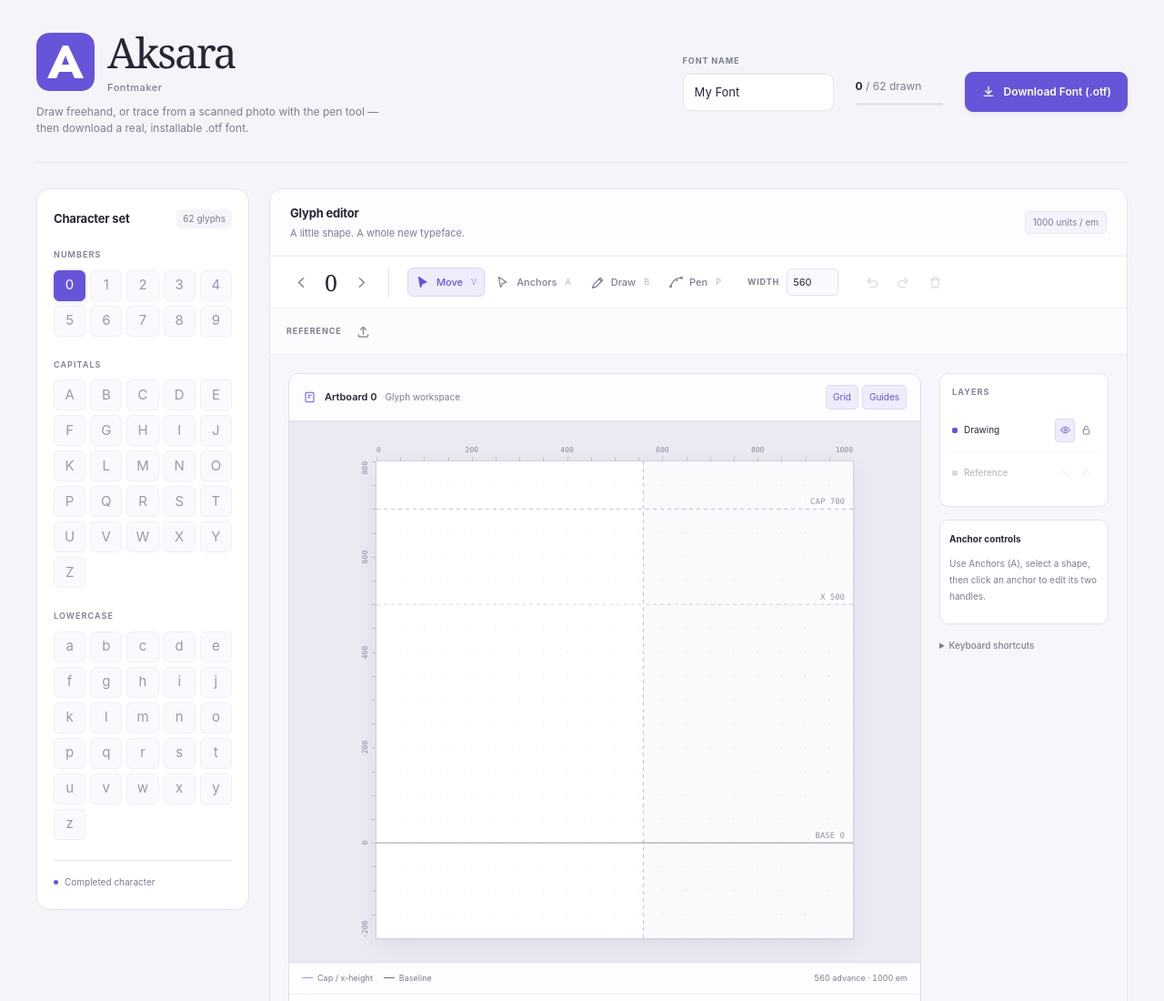
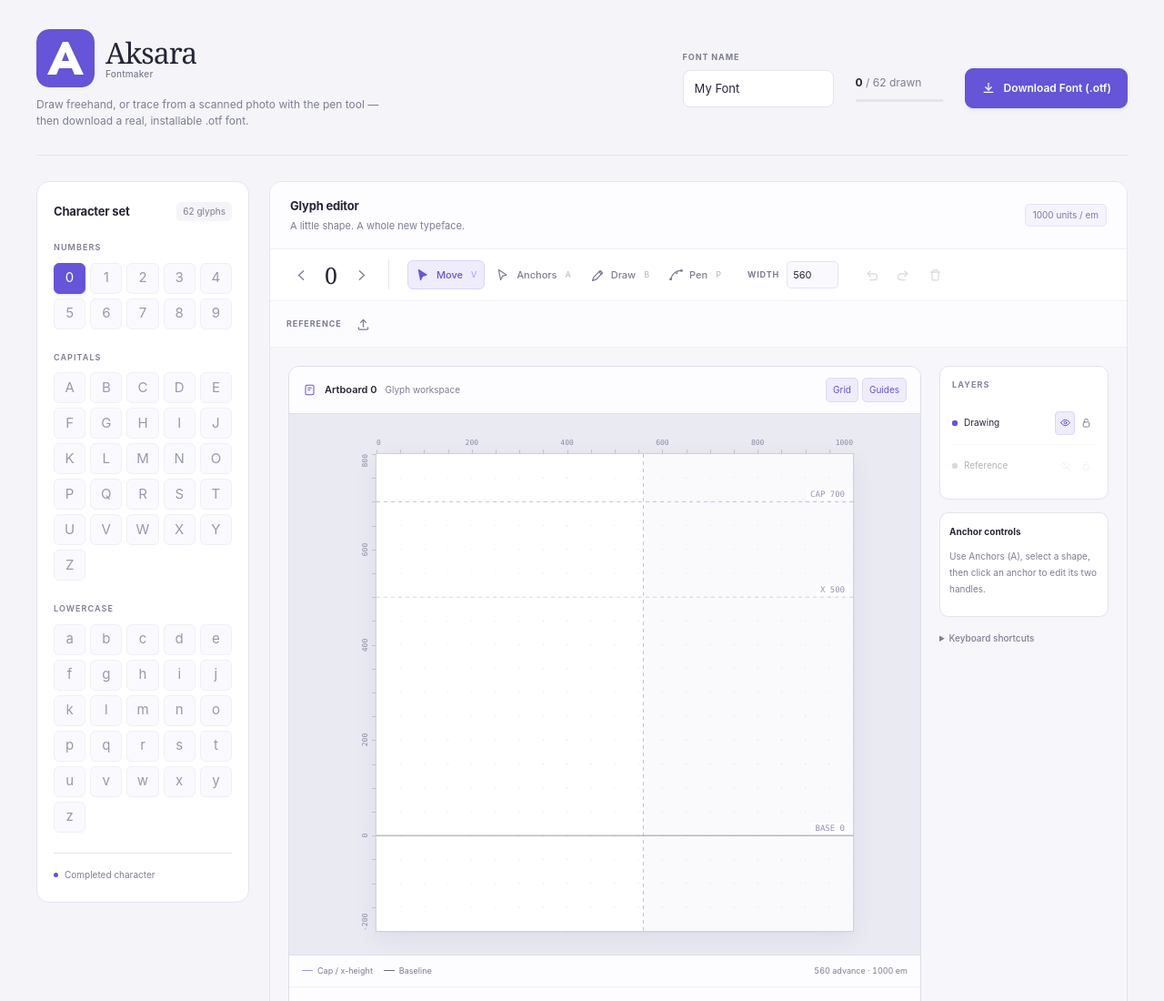
Before and after one commit to ismetagst/aksara-fontmaker, a plain HTML site: page index.html in a window 1280 px wide. Shown: the top 1100 px of the page at 91% size. Drawn offline with Linux system fonts and the light colour scheme.

Commit message:
Refine header logo and wordmark proportions

```diff
--- a/index.html
+++ b/index.html
@@ -97,11 +97,11 @@
   :focus-visible{outline:3px solid #b0a5f0;outline-offset:3px}
   .app{max-width:1440px;margin:auto;padding:32px 40px 0}
   .topbar{display:flex;flex-wrap:wrap;align-items:center;justify-content:space-between;gap:24px;padding-bottom:28px;margin-bottom:28px;border-bottom:1px solid var(--line)}
-  .brand-lockup{display:flex;align-items:center;gap:14px}
+  .brand-lockup{display:flex;align-items:center;gap:12px}
   .brand-logo{display:block;width:64px;height:64px;flex-shrink:0;border-radius:14px}
-  @media(max-width:760px){.brand-lockup{gap:12px}.brand-logo{width:56px;height:56px;border-radius:12px}}
-  .brand h1{font-family:Georgia,'Times New Roman',serif;font-size:46px;line-height:1.1;letter-spacing:-2px;font-weight:400;margin:0}
-  .brand-descriptor{display:block;margin-top:5px;font-family:Inter,-apple-system,BlinkMacSystemFont,'Segoe UI',sans-serif;font-size:11px;line-height:1.5;letter-spacing:.05em;font-weight:500;color:var(--muted)}
+  @media(max-width:760px){.brand-lockup{gap:10px}.brand-logo{width:56px;height:56px;border-radius:12px}}
+  .brand h1{font-family:Georgia,'Times New Roman',serif;font-size:32px;line-height:1.05;letter-spacing:-1px;font-weight:400;margin:0}
+  .brand-descriptor{display:block;margin-top:1px;font-family:Inter,-apple-system,BlinkMacSystemFont,'Segoe UI',sans-serif;font-size:10px;line-height:1.2;letter-spacing:.02em;font-weight:500;color:var(--muted)}
   .brand p{font-size:12px;color:var(--muted);max-width:380px;margin:10px 0 0}
   .meta-controls{display:flex;align-items:center;flex-wrap:wrap;gap:24px}
   .field{display:flex;flex-direction:column;gap:7px;position:relative}
@@ -162,7 +162,7 @@
   footer.sitefoot{display:flex;align-items:center;justify-content:space-between;gap:32px;margin-top:28px;border-top:1px solid var(--line);padding:18px 0 24px}footer .note{font-size:10px;line-height:1.7;color:var(--muted);max-width:760px;margin:0}footer .credit{font-size:11px;white-space:nowrap;color:var(--muted);margin:0}.credit a{color:var(--ink);text-decoration:none;display:inline-block;min-width:68px}.credit a:hover{font-weight:700}.credit a:focus-visible{font-weight:700}
   @media(min-width:1280px){.editor-toolbar{gap:12px 20px}.editor-workspace{padding:28px 30px 20px;gap:30px}}
   @media(max-width:1100px){.app{padding:24px 24px 0}.layout{grid-template-columns:200px minmax(0,1fr);gap:18px}.charpanel{padding:18px 12px}.editor-workspace{grid-template-columns:minmax(0,1fr)}.inspector{display:grid;grid-template-columns:1fr 1fr;gap:20px}.shortcuts{margin:0}.tool-shortcut{display:none}}
-  @media(max-width:760px){.app{padding:20px 16px 0}.topbar{align-items:flex-start;margin-bottom:20px;gap:20px}.brand h1{font-size:40px}.brand p{max-width:440px}.meta-controls{width:100%;gap:14px;align-items:flex-end}.field input[type=text]{width:140px}.meta-controls>.field:last-child{margin-left:auto}.meta-controls>.field:last-child>label{display:none}.layout{grid-template-columns:minmax(0,1fr);grid-template-areas:'editor' 'chars' 'preview'}.chargrid{grid-template-columns:repeat(10,minmax(0,1fr))}.charpanel{padding:18px}.chargroup{margin-bottom:18px}.editor-workspace{padding:20px 16px 16px}.editor-heading{padding:15px 16px}.editor-toolbar{padding:10px 12px;gap:9px 12px}.editor-toolbar.secondary{padding:8px 12px}.char-nav{padding-right:8px}.previewpanel{padding:18px}.editor-tag{display:none}footer.sitefoot{flex-direction:column;align-items:flex-start;gap:14px}.preview-size label{display:none}}
+  @media(max-width:760px){.app{padding:20px 16px 0}.topbar{align-items:flex-start;margin-bottom:20px;gap:20px}.brand h1{font-size:28px}.brand p{max-width:440px}.meta-controls{width:100%;gap:14px;align-items:flex-end}.field input[type=text]{width:140px}.meta-controls>.field:last-child{margin-left:auto}.meta-controls>.field:last-child>label{display:none}.layout{grid-template-columns:minmax(0,1fr);grid-template-areas:'editor' 'chars' 'preview'}.chargrid{grid-template-columns:repeat(10,minmax(0,1fr))}.charpanel{padding:18px}.chargroup{margin-bottom:18px}.editor-workspace{padding:20px 16px 16px}.editor-heading{padding:15px 16px}.editor-toolbar{padding:10px 12px;gap:9px 12px}.editor-toolbar.secondary{padding:8px 12px}.char-nav{padding-right:8px}.previewpanel{padding:18px}.editor-tag{display:none}footer.sitefoot{flex-direction:column;align-items:flex-start;gap:14px}.preview-size label{display:none}}
   @media(max-width:420px){.meta-controls{gap:12px}.meta-controls>.field:last-child{margin-left:0;width:100%}.meta-controls>.field:last-child .cta{justify-content:center}.progress{min-width:100px}.chargrid{grid-template-columns:repeat(8,minmax(0,1fr))}#modeGroup .icon-btn{padding:0 6px;gap:4px}.tool-name{font-size:10px}.inspector{grid-template-columns:1fr}.shortcuts{border-top:1px solid var(--line);padding-top:12px}.preview-heading{gap:8px}.preview-size input{width:50px}.preview-output{font-size:48px}}
   @media(prefers-reduced-motion:reduce){*{transition:none!important;scroll-behavior:auto!important}}
   .anchor-panel{margin-top:14px;border:1px solid var(--line);border-radius:9px;padding:13px 10px;background:#fff}.anchor-panel h3{font-size:10px;margin:0 0 10px;font-weight:650}.anchor-help{font-size:10px;line-height:1.7;color:var(--muted);margin:8px 0}.anchor-modes{display:grid;grid-template-columns:1fr 1fr;gap:4px}.anchor-mode{font-size:10px;padding:6px 3px;border:1px solid var(--line);border-radius:5px;background:#fafafe}.anchor-mode[aria-pressed=true]{background:var(--accent-soft);color:var(--accent);border-color:#c7bdf2}.anchor-fields{display:grid;grid-template-columns:1fr 1fr;gap:7px;margin-top:9px}.anchor-fields label{font-size:9px;color:var(--muted)}.anchor-fields input{display:block;width:100%;min-width:0;border:1px solid var(--line);border-radius:4px;background:#fafafe;padding:5px;font-size:11px}.handle-caption{font-size:9px;font-weight:600;color:var(--accent);margin:12px 0 0}.handle-caption.out{color:#4a75ce}.anchor-panel [hidden]{display:none!important}
```
